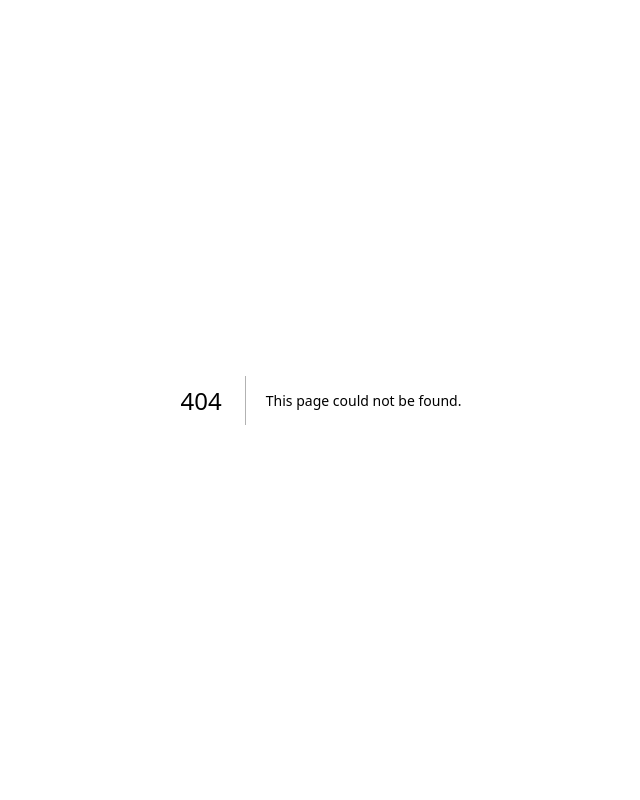
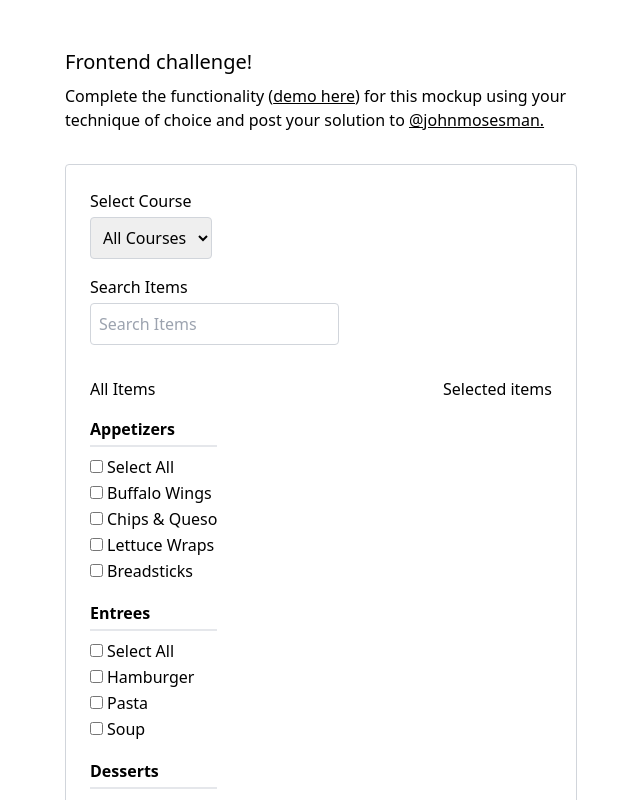
Before and after one commit to johnmosesman/frontend-challenge-nextjs, a Next.js app: page /index-refactored in a window 1280 px wide. Before the commit this address had no page. Shown: the top 800 px of the page, without its empty margins (319-959 px from the left). Built offline with nearby package versions, Linux system fonts and the light colour scheme.

Commit message:
Refactor to course

```diff
--- /dev/null
+++ b/pages/index-refactored.tsx
@@ -0,0 +1,234 @@
+import Head from "next/head";
+import { useState } from "react";
+import { Course } from "../src/components/Course";
+
+export interface Item {
+  name: string;
+}
+interface Menu {
+  [key: string]: Item[];
+}
+
+export default function Home() {
+  const data: Menu = {
+    appetizers: [
+      { name: "Buffalo Wings" },
+      { name: "Chips & Queso" },
+      { name: "Lettuce Wraps" },
+      { name: "Breadsticks" },
+    ],
+    entrees: [{ name: "Hamburger" }, { name: "Pasta" }, { name: "Soup" }],
+    desserts: [{ name: "Cake" }, { name: "Ice cream" }, { name: "Cookie" }],
+  };
+
+  const courses = Object.keys(data);
+
+  const emptyMenu: Menu = courses.reduce((acc, curr) => {
+    acc[curr] = [];
+    return acc;
+  }, {} as Menu);
+  const [chosenList, setChosenList] = useState<Menu>(emptyMenu);
+
+  const defaultCourse = "all";
+  const [courseFilter, setCourseFilter] = useState<string>(defaultCourse);
+  const [searchFilter, setSearchFilter] = useState<string>();
+
+  console.log("chosenList", chosenList);
+  console.log("courseFilter", courseFilter);
+  console.log("searchFilter", searchFilter);
+
+  return (
+    <div>
+      <Head>
+        <title>Create Next App</title>
+        <meta name="description" content="Generated by create next app" />
+        <link rel="icon" href="/favicon.ico" />
+      </Head>
+
+      <main>
+        <div className="max-w-lg mx-auto mt-12">
+          <h1 className="text-xl mb-2">Frontend challenge!</h1>
+          <p className="mb-8">
+            Complete the functionality (
+            <a
+              className="underline"
+              href="https://twitter.com/johnmosesman/status/1598753931135418372"
+            >
+              demo here
+            </a>
+            ) for this mockup using your technique of choice and post your
+            solution to{" "}
+            <a
+              className="underline"
+              href="https://twitter.com/johnmosesman/status/1598688398679724033?cxt=HHwWgsC-3Zuo168sAAAA"
+            >
+              @johnmosesman.
+            </a>
+          </p>
+
+          <div className="border border-gray-300 rounded p-6">
+            <div className="mb-4">
+              <p className="mb-1">Select Course</p>
+              <div>
+                <select
+                  className="border border-gray-300 rounded p-2 capitalize"
+                  onChange={(e) => {
+                    setCourseFilter(e.target.value);
+                  }}
+                >
+                  <option selected value={defaultCourse}>
+                    All courses
+                  </option>
+
+                  {courses.map((course) => (
+                    <option key={course} value={course}>
+                      {course}
+                    </option>
+                  ))}
+                </select>
+              </div>
+            </div>
+
+            <div className="mb-8">
+              <p className="mb-1">Search Items</p>
+              <input
+                type="text"
+                placeholder="Search Items"
+                className="border border-gray-300 rounded p-2"
+                value={searchFilter}
+                onChange={(e) => {
+                  setSearchFilter(e.target.value);
+                }}
+              />
+            </div>
+
+            <div className="flex flex-row justify-between">
+              <div>
+                <p className="mb-4">All Items</p>
+
+                {Object.keys(data)
+                  .filter(
+                    (course) =>
+                      courseFilter === defaultCourse || course === courseFilter
+                  )
+                  .map((course) => {
+                    const itemsFilteredBySearch = data[course].filter(
+                      (item) =>
+                        !searchFilter ||
+                        item.name
+                          .toLowerCase()
+                          .includes(searchFilter.toLowerCase().trim())
+                    );
+
+                    if (itemsFilteredBySearch.length === 0) {
+                      return null;
+                    }
+
+                    return (
+                      <Course
+                        key={course}
+                        course={course}
+                        items={itemsFilteredBySearch}
+                        chosenItems={chosenList[course]}
+                        selectAll={(checked) => {
+                          if (checked) {
+                            setChosenList({
+                              ...chosenList,
+                              [course]: data[course],
+                            });
+                          } else {
+                            setChosenList({
+                              ...chosenList,
+                              [course]: [],
+                            });
+                          }
+                        }}
+                        itemChanged={(item, checked) => {
+                          if (checked) {
+                            const newList = {
+                              ...chosenList,
+                              [course]: [...chosenList[course], item],
+                            };
+                            setChosenList(newList);
+                          } else {
+                            const filteredItems = chosenList[course].filter(
+                              (i) => i.name !== item.name
+                            );
+
+                            setChosenList({
+                              ...chosenList,
+                              [course]: filteredItems,
+                            });
+                          }
+                        }}
+                      />
+                    );
+                  })}
+              </div>
+
+              <div>
+                <p className="mb-4">Selected items</p>
+
+                {Object.keys(chosenList)
+                  .filter((course) => chosenList[course].length > 0)
+                  .map((course) => {
+                    return (
+                      <div key={course} className="mb-4">
+                        <p className="font-semibold mb-1 capitalize">
+                          {course}
+                        </p>
+                        <div className="border border-b border-gray-200 mb-2"></div>
+
+                        <div className="flex flex-col">
+                          <label>
+                            <input
+                              type="checkbox"
+                              name={`${course}-select-all`}
+                              className="mb-2"
+                              checked={true}
+                              onChange={() => {
+                                setChosenList({ ...chosenList, [course]: [] });
+                              }}
+                            />
+                            Select All
+                          </label>
+
+                          {chosenList[course].map((item) => {
+                            return (
+                              <label key={item.name} className="capitalize">
+                                <input
+                                  type="checkbox"
+                                  name={`${course}-${item.name}`}
+                                  className="mb-2"
+                                  checked={true}
+                                  onChange={() => {
+                                    const filteredItems = chosenList[
+                                      course
+                                    ].filter((i) => i.name !== item.name);
+
+                                    setChosenList({
+                                      ...chosenList,
+                                      [course]: filteredItems,
+                                    });
+                                  }}
+                                />
+                                {item.name}
+                              </label>
+                            );
+                          })}
+                        </div>
+                      </div>
+                    );
+                  })}
+              </div>
+            </div>
+
+            <button className="w-full bg-blue-600 py-4 px-8 rounded text-white mt-8">
+              Submit
+            </button>
+          </div>
+        </div>
+      </main>
+    </div>
+  );
+}
--- /dev/null
+++ b/src/components/Course.tsx
@@ -0,0 +1,52 @@
+import { Item } from "../../pages/index-refactored";
+
+type Props = {
+  course: string;
+  items: Item[];
+  chosenItems: Item[];
+  selectAll: (checked: boolean) => void;
+  itemChanged: (item: Item, checked: boolean) => void;
+};
+
+export function Course({
+  course,
+  items,
+  chosenItems,
+  selectAll,
+  itemChanged,
+}: Props) {
+  return (
+    <div key={course} className="mb-4">
+      <p className="font-semibold mb-1 capitalize">{course}</p>
+      <div className="border border-b border-gray-200 mb-2"></div>
+
+      <div className="flex flex-col">
+        <label>
+          <input
+            type="checkbox"
+            name={`${course}-select-all`}
+            className="mb-2"
+            onChange={(e) => selectAll(e.target.checked)}
+          />
+          Select All
+        </label>
+
+        {items.map((item) => {
+          return (
+            <label key={item.name} className="capitalize">
+              <input
+                type="checkbox"
+                name={`${course}-${item.name}`}
+                className="mb-2"
+                readOnly
+                checked={chosenItems.some((i) => i.name === item.name)}
+                onChange={(e) => itemChanged(item, e.target.checked)}
+              />
+              {item.name}
+            </label>
+          );
+        })}
+      </div>
+    </div>
+  );
+}
```
